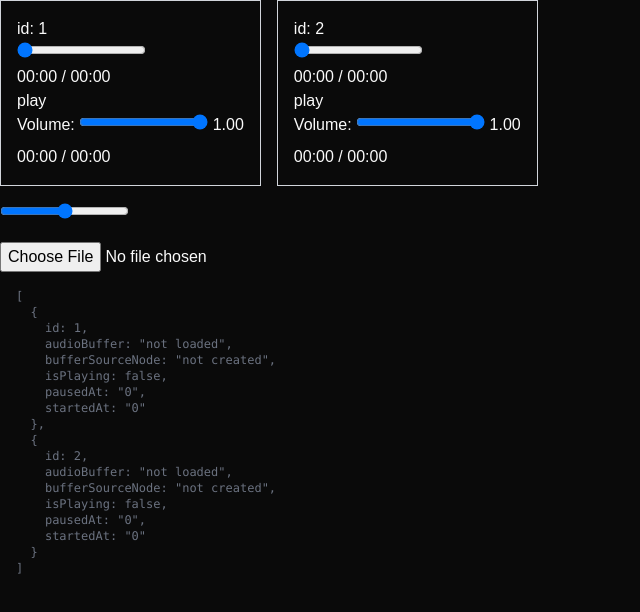
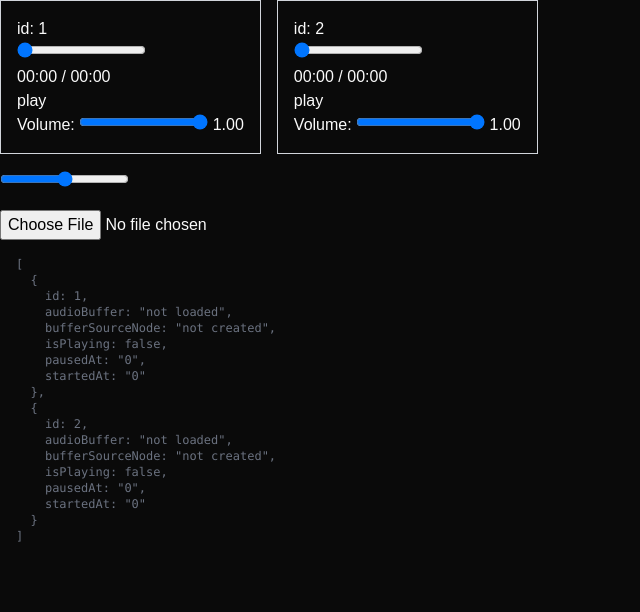
Before and after one commit to f-ffff-f/wdj, a Next.js app: page / in a window 1280 px wide. Shown: the top 612 px of the page, without its empty margins (0-640 px from the left). Built offline with nearby package versions, Linux system fonts and the light colour scheme.

Commit message:
fix: mistake

```diff
--- a/app/_components/DJController.tsx
+++ b/app/_components/DJController.tsx
@@ -108,7 +108,7 @@ export const DJController = () => {
                                 min={0}
                                 max={deckUI.duration}
                                 step={0.01}
-                                value={deckUI.isSeeking ? deckUI.currentTime : deckUI.pausedAt}
+                                value={deckUI.isSeeking ? deckUI.pausedAt : deckUI.currentTime}
                                 onChange={(e) => handleSeekChange(deckUI.id, e)}
                             />
                             <div>
@@ -133,13 +133,6 @@ export const DJController = () => {
                             />
                             <span> {deckUI.volume.toFixed(2)}</span>
                         </div>
-                        <div className="flex flex-col gap-2">
-                            <div className="flex items-center gap-2"></div>
-                            <div>
-                                {formatTimeUI(deckUI.currentTime)} /{' '}
-                                {Number.isFinite(deckUI.duration) ? formatTimeUI(deckUI.duration) : '∞'}
-                            </div>
-                        </div>
                     </div>
                 ))}
             </div>
--- a/app/_lib/audioManagerSingleton.ts
+++ b/app/_lib/audioManagerSingleton.ts
@@ -152,6 +152,8 @@ class AudioManager {
 
         // 그 지점부터 재생
         this.playDeck(deckId)
+
+        deck.isSeeking = false
     }
 
     /** 현재 재생 위치(초 단위) */
```
